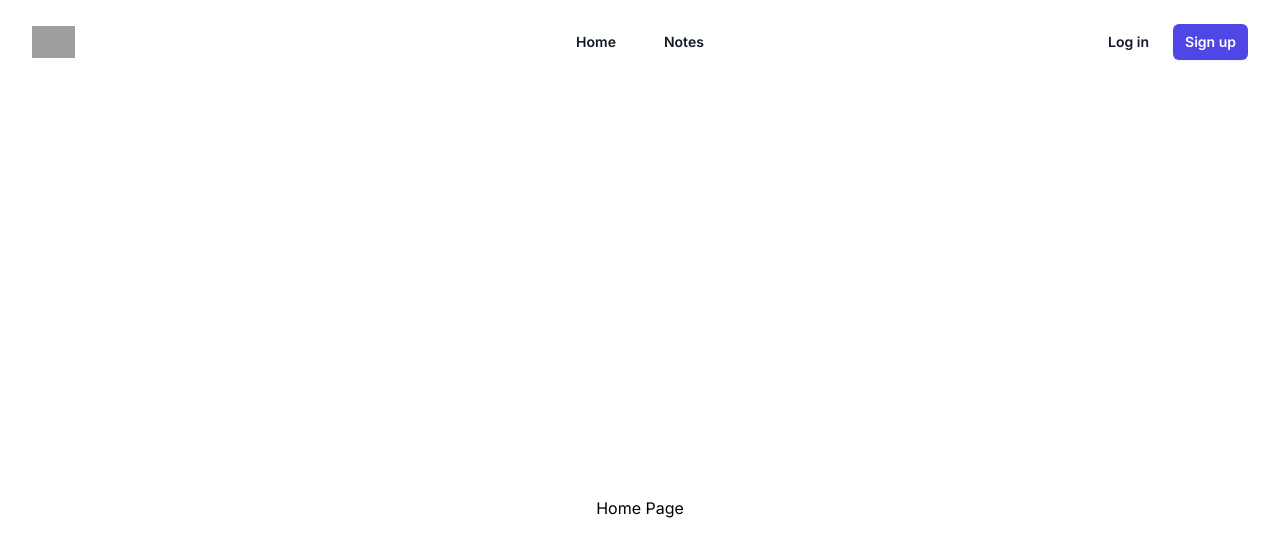
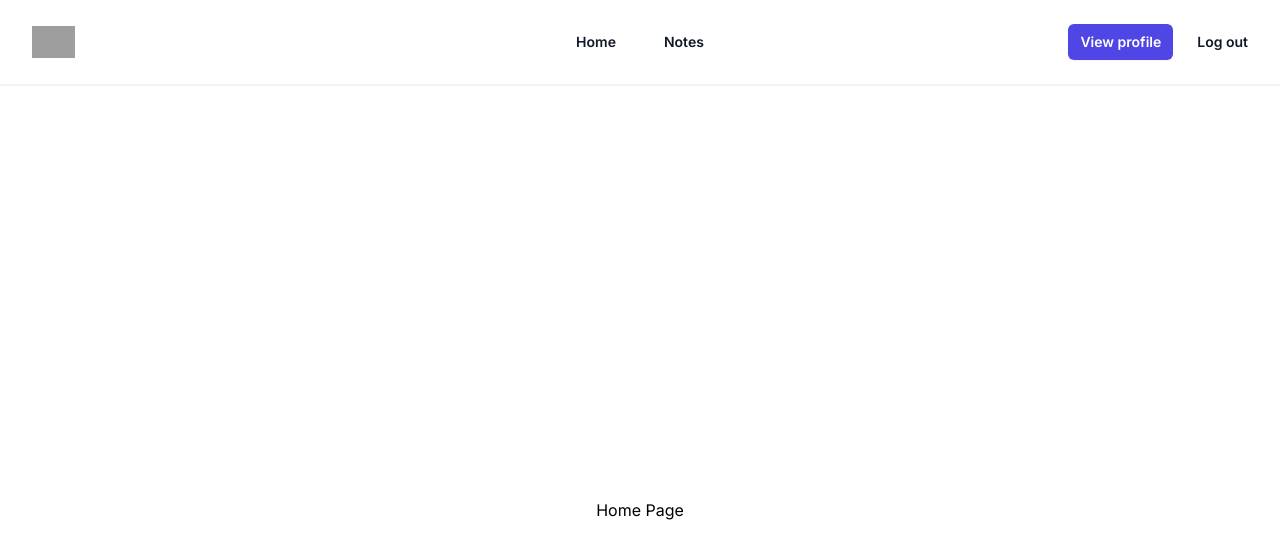
Before and after one commit to guyromellemagayano/nextpocket, a Next.js app: page / in a window 1280 px wide. Shown: the top 558 px of the page. Built offline with nearby package versions, Linux system fonts and the light colour scheme; grey boxes are pictures that could not be loaded.

Commit message:
fix: 🐛 update `Header` component and its data

```diff
--- a/components/layouts/Header.tsx
+++ b/components/layouts/Header.tsx
@@ -1,3 +1,5 @@
+'use client'
+
 import { FC, useState } from 'react'
 
 import { Dialog } from '@headlessui/react'
@@ -7,6 +9,7 @@ import Link from 'next/link'
 
 import { Button } from '@components'
 import { PAGE_LINKS } from '@config'
+import clsx from 'clsx'
 
 /**
  * Header component that displays the navigation bar and menu for the NextPocket website.
@@ -17,7 +20,7 @@ const Header: FC = (): JSX.Element => {
   const navigation = PAGE_LINKS
 
   return (
-    <header className="bg-white md:sticky md:top-0 relative z-10">
+    <header className="bg-white sm:sticky md:top-0 relative z-10 border-b-2 border-gray-100">
       <nav
         className="mx-auto flex max-w-7xl items-center justify-between gap-x-6 p-6 lg:px-8"
         aria-label="Global"
@@ -35,7 +38,7 @@ const Header: FC = (): JSX.Element => {
           </a>
         </div>
         <div className="hidden lg:flex lg:gap-x-12">
-          {navigation.map(item => (
+          {navigation.slice(0, 2).map(item => (
             <Link
               key={item.name}
               href={item.href}
@@ -46,18 +49,19 @@ const Header: FC = (): JSX.Element => {
           ))}
         </div>
         <div className="flex flex-1 items-center justify-end gap-x-6">
+          {navigation.slice(-2).map(item => (
             <Link
-            href="#"
-            className="hidden lg:block lg:text-sm lg:font-semibold lg:leading-6 lg:text-gray-900"
+              key={item.name}
+              href={item.href}
+              className={clsx(
+                item.slug === 'profile'
+                  ? 'rounded-md bg-indigo-600 px-3 py-2 text-sm font-semibold text-white shadow-sm hover:bg-indigo-500 focus-visible:outline focus-visible:outline-2 focus-visible:outline-offset-2 focus-visible:outline-indigo-600'
+                  : 'hidden lg:block lg:text-sm lg:font-semibold lg:leading-6 lg:text-gray-900',
+              )}
             >
-            Log in
+              {item.name}
             </Link>
-          <Link
-            href="#"
-            className="rounded-md bg-indigo-600 px-3 py-2 text-sm font-semibold text-white shadow-sm hover:bg-indigo-500 focus-visible:outline focus-visible:outline-2 focus-visible:outline-offset-2 focus-visible:outline-indigo-600"
-          >
-            Sign up
-          </Link>
+          ))}
         </div>
         <div className="flex lg:hidden">
           <Button
@@ -90,12 +94,19 @@ const Header: FC = (): JSX.Element => {
                 alt=""
               />
             </a>
-            <a
-              href="#"
+
+            {navigation
+              .filter(item => item.slug === 'profile')
+              .map(item => (
+                <Link
+                  key={item.name}
+                  href={item.href}
                   className="ml-auto rounded-md bg-indigo-600 px-3 py-2 text-sm font-semibold text-white shadow-sm hover:bg-indigo-500 focus-visible:outline focus-visible:outline-2 focus-visible:outline-offset-2 focus-visible:outline-indigo-600"
                 >
-              Sign up
-            </a>
+                  {item.name}
+                </Link>
+              ))}
+
             <Button
               type="button"
               className="-m-2.5 rounded-md p-2.5 text-gray-700"
@@ -108,7 +119,11 @@ const Header: FC = (): JSX.Element => {
           <div className="mt-6 flow-root">
             <div className="-my-6 divide-y divide-gray-500/10">
               <div className="space-y-2 py-6">
-                {navigation.map(item => (
+                {navigation
+                  .filter(
+                    item => item.slug !== 'login' && item.slug !== 'profile',
+                  )
+                  .map(item => (
                     <a
                       key={item.name}
                       href={item.href}
@@ -117,14 +132,6 @@ const Header: FC = (): JSX.Element => {
                       {item.name}
                     </a>
                   ))}
-              </div>
-              <div className="py-6">
-                <a
-                  href="#"
-                  className="-mx-3 block rounded-lg px-3 py-2.5 text-base font-semibold leading-7 text-gray-900 hover:bg-gray-50"
-                >
-                  Log in
-                </a>
               </div>
             </div>
           </div>
--- a/config/data.ts
+++ b/config/data.ts
@@ -44,6 +44,9 @@ export const NOTES_COLLECTION_FORM_DATA: INotesCollectionFormData[] = [
 ]
 
 export const PAGE_LINKS: IPageLinks[] = [
-  { name: 'Home', href: '/' },
-  { name: 'Notes', href: '/notes' },
+  { name: 'Home', slug: 'home', href: '/' },
+  { name: 'Notes', slug: 'notes', href: '/notes' },
+  { name: 'Log in', slug: 'login', href: '/login' },
+  { name: 'View profile', slug: 'profile', href: '/profile' },
+  { name: 'Log out', slug: 'logout', href: '/logout' },
 ]
```
Lines whose indentation alone changed are shown as unchanged.
